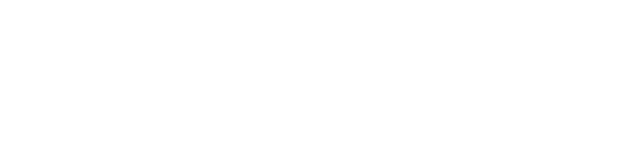
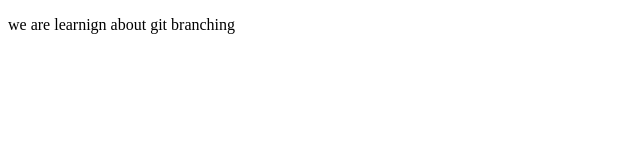
Before and after one commit to pythonwithDT/Stella-and-Emmanuel_1, a plain HTML site: page index.html in a window 1280 px wide. Shown: the whole page, without its empty margins (0-640 px from the left). Drawn offline with Linux system fonts and the light colour scheme.

Commit message:
stella and emmnauel

```diff
--- a/index.html
+++ b/index.html
@@ -6,6 +6,7 @@
     <title>Stella and Emmanuel</title>
 </head>
 <body>
-
+    <title>This is our forst html page.</title>
+    <p>we are learnign about git branching</p>
 </body>
 </html>
```
